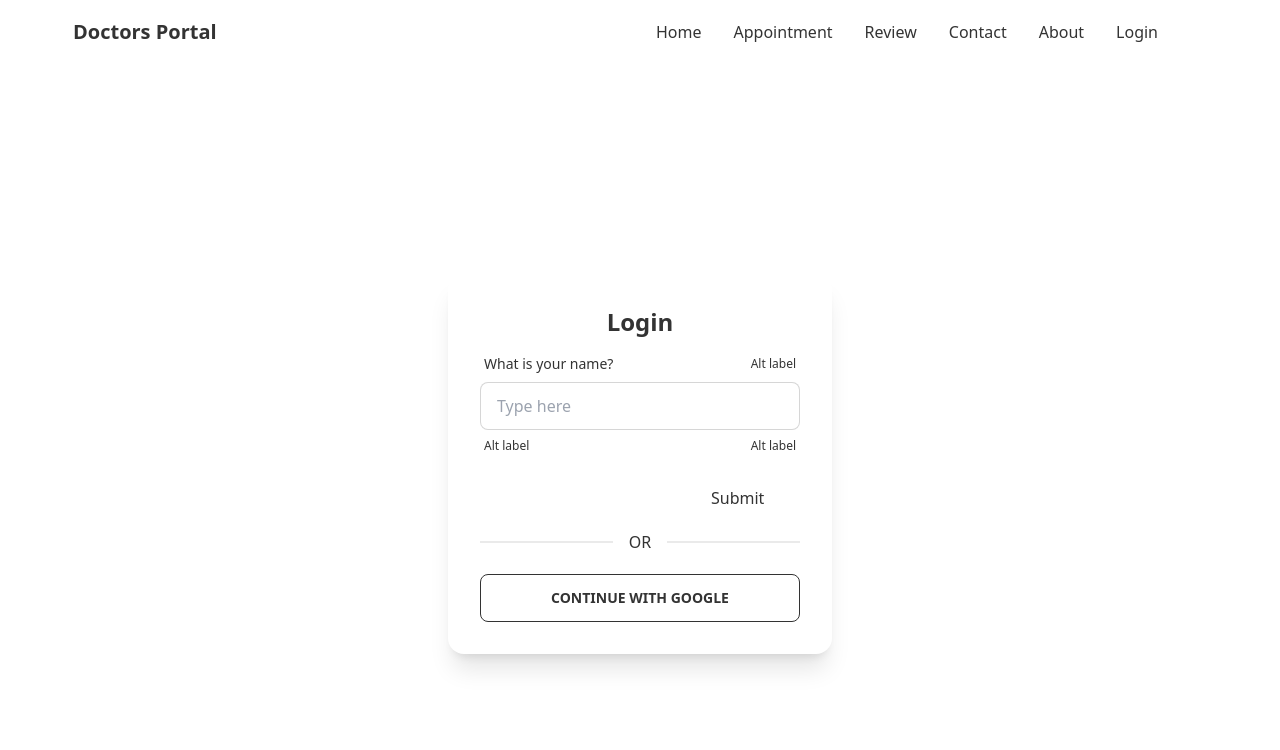
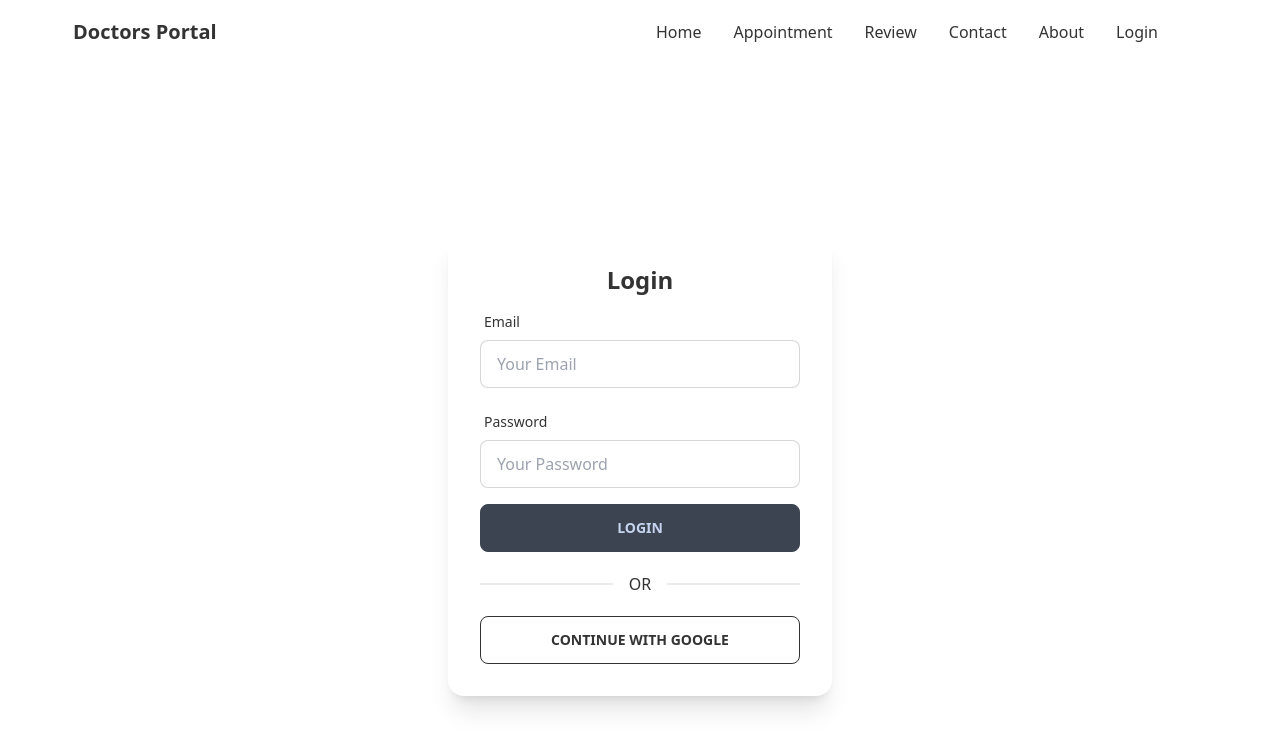
Before and after one commit to mdmehedihasan/doctors-portal-client, a React (Create React App) app: page /login in a window 1280 px wide. Shown: the top 750 px of the page. Built offline with nearby package versions, Linux system fonts and the light colour scheme.

Commit message:
email and password error handled with proper message and regular expression addedd

```diff
--- a/src/Pages/Login/Login.js
+++ b/src/Pages/Login/Login.js
@@ -23,27 +23,54 @@
 
                         <div class="form-control w-full max-w-xs">
                             <label class="label">
-                                <span class="label-text">What is your name?</span>
-                                <span class="label-text-alt">Alt label</span>
+                                <span class="label-text">Email</span>
                             </label>
-                            <input type="text" placeholder="Type here" class="input input-bordered w-full max-w-xs" />
+                            <input type="email" placeholder="Your Email" class="input input-bordered w-full max-w-xs"
+                                {...register("email", {
+                                    required: {
+                                        value: true,
+                                        message: 'Email is required'
+                                    },
+                                    pattern: {
+                                        value: /[a-z0-9]+@[a-z]+\.[a-z]{2,3}/,
+                                        message: 'Provide a valid Email'
+
+                                    }
+                                })}
+                            />
                             <label class="label">
-                                <span class="label-text-alt">Alt label</span>
-                                <span class="label-text-alt">Alt label</span>
+                                {errors.email?.type === 'required' && <span class="label-text-alt text-red-600">{errors.email.message}</span>}
+                                {errors.email?.type === 'pattern' && <span class="label-text-alt text-red-600">{errors.email.message}</span>}
+
                             </label>
+
+
+                        </div>
+                        <div class="form-control w-full max-w-xs">
+                            <label class="label">
+                                <span class="label-text">Password</span>
+                            </label>
+                            <input type="password" placeholder="Your Password" class="input input-bordered w-full max-w-xs"
+                                {...register("password", {
+                                    required: {
+                                        value: true,
+                                        message: 'Password is required'
+                                    },
+                                    minLength: {
+                                        value: 6,
+                                        message: 'Must be 6 character or longer'
+                                    }
+                                })}
+                            />
+                            <label class="label">
+                                {errors.password?.type === 'required' && <span class="label-text-alt text-red-600">{errors.password.message}</span>}
+                                {errors.password?.type === 'minLength' && <span class="label-text-alt text-red-600">{errors.password.message}</span>}
+
+                            </label>
+
                         </div>
 
-
-
-
-
-                        <input {...register("firstName", { required: true })} />
-                        {errors.firstName?.type === 'required' && "First name is required"}
-
-                        <input {...register("lastName", { required: true })} />
-                        {errors.lastName && "Last name is required"}
-
-                        <input type="submit" />
+                        <input className='btn w-full max-w-xs' type="submit" value="Login" />
                     </form>
                     <div className="divider">OR</div>
                     <button onClick={() => signInWithGoogle()} className="btn btn-outline">Continue with Google</button>
```
